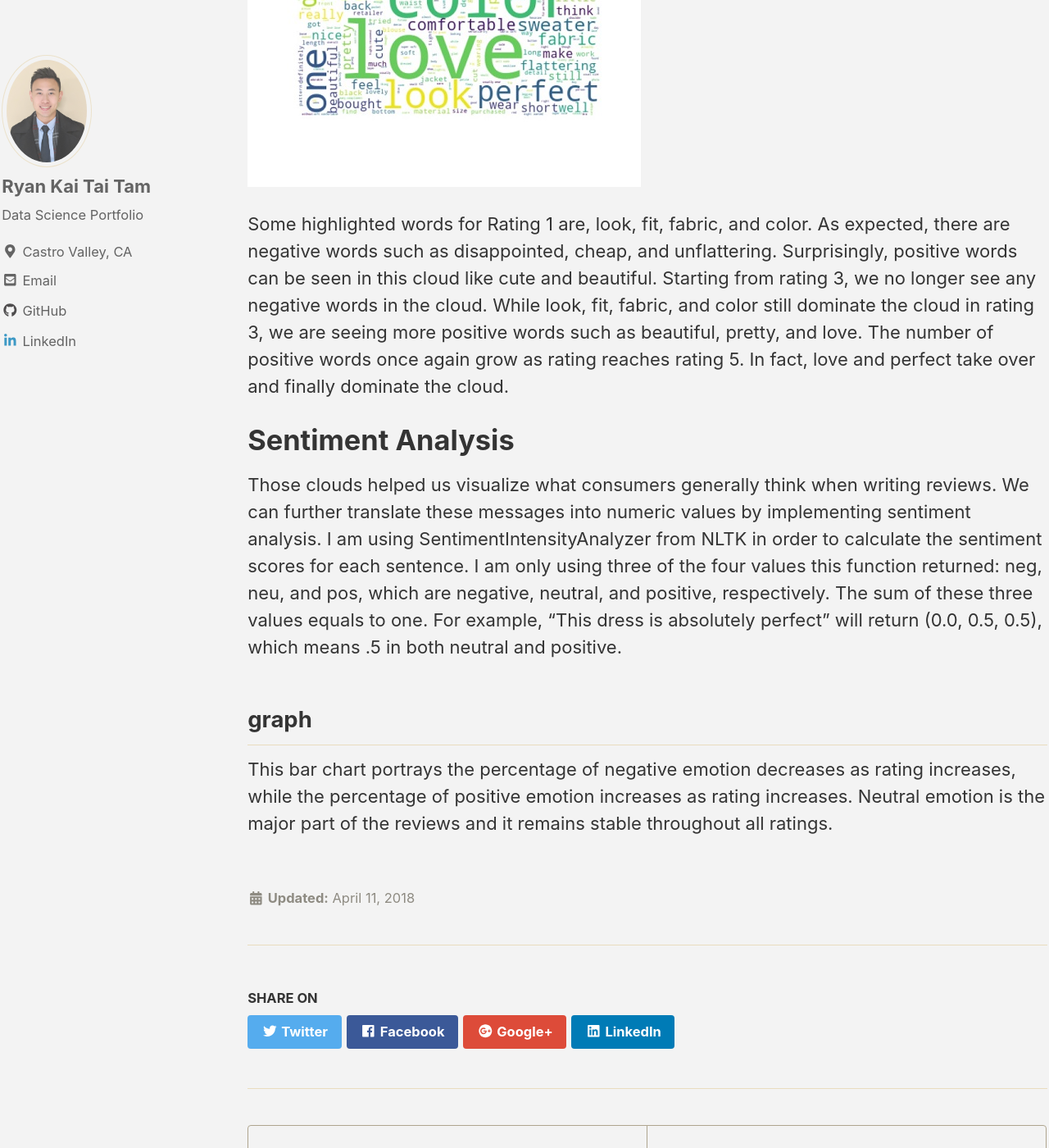
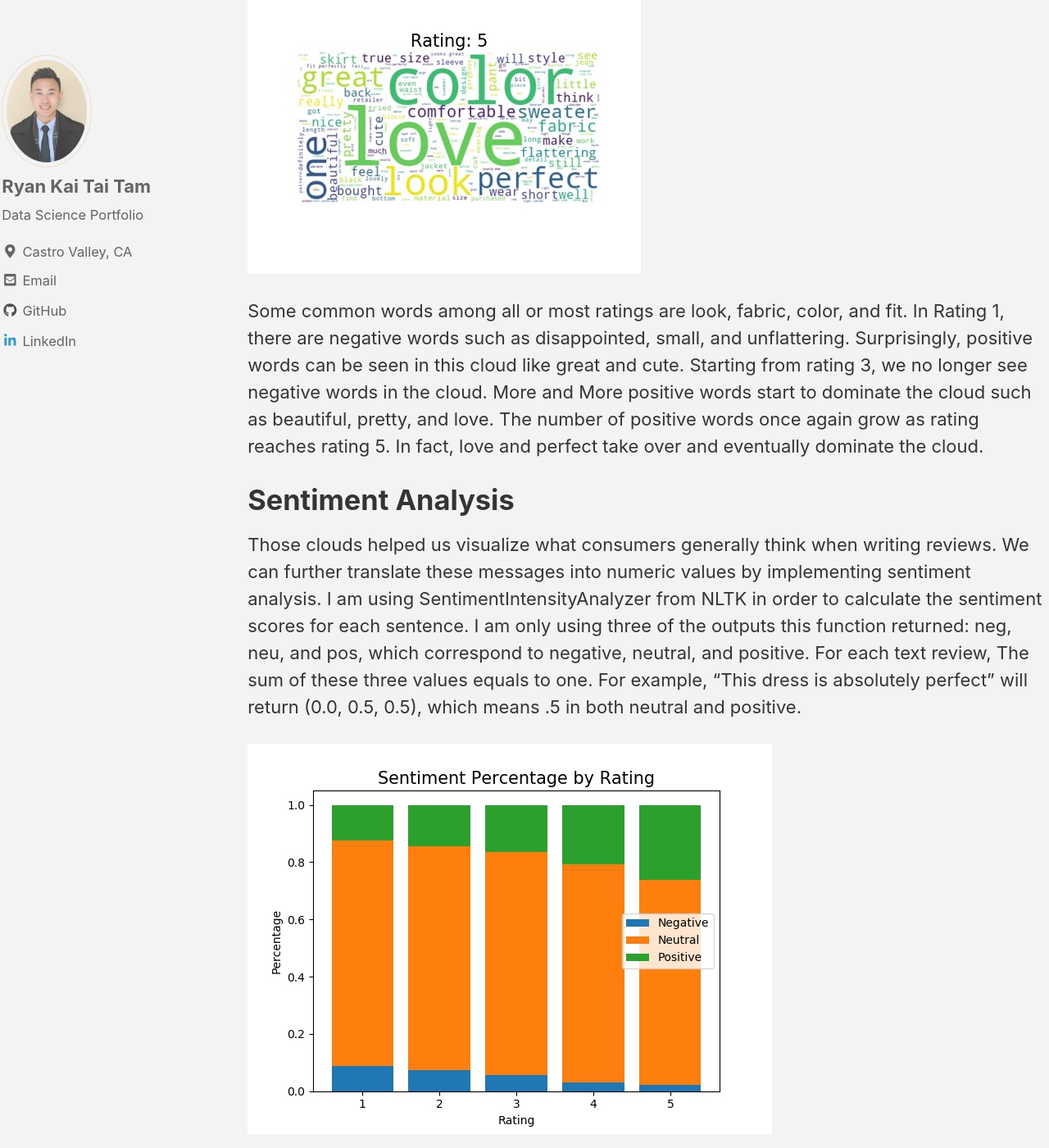
Before and after one commit to ryan-kttam/ryan-kttam.github.io, a Jekyll site: the page built from _posts/2018-07-30-Women_Clothing_Reviews.md, in a window 1280 px wide and 1400 px high, scrolled down 3399 px. Shown: the whole window at 82% size. Built offline with Jekyll 4.4.1, drawn with Linux system fonts in a browser that asks for light colours; cached includes are drawn as plain includes; nearby versions of some CDN libraries; some of the changed text lies outside the part shown.

Commit message:
added sentiment analysis section

```diff
--- a/_posts/2018-07-30-Women_Clothing_Reviews.md
+++ b/_posts/2018-07-30-Women_Clothing_Reviews.md
@@ -40,14 +40,23 @@ Word cloud is a method that shows the most frequent words in a text. We often ca
 <img src="/images/women_clothing/Figure_5.jpg" alt="Figure 5">
 <img src="/images/women_clothing/Figure_6.jpg" alt="Figure 6">
 
-Some highlighted words for Rating 1 are, look, fit, fabric, and color. As expected, there are negative words such as disappointed, cheap, and unflattering. Surprisingly, positive words can be seen in this cloud like cute and beautiful.
-Starting from rating 3, we no longer see any negative words in the cloud. While look, fit, fabric, and color still dominate the cloud in rating 3, we are seeing more positive words such as beautiful, pretty, and love.
-The number of positive words once again grow as rating reaches rating 5. In fact, love and perfect take over and finally dominate the cloud.
+Some common words among all or most ratings are look, fabric, color, and fit. In Rating 1, there are negative words such as disappointed, small, and unflattering. Surprisingly, positive words can be seen in this cloud like great and cute.
+Starting from rating 3, we no longer see negative words in the cloud. More and More positive words start to dominate the cloud such as beautiful, pretty, and love.
+The number of positive words once again grow as rating reaches rating 5. In fact, love and perfect take over and eventually dominate the cloud.
 
 # Sentiment Analysis
 
-Those clouds helped us visualize what consumers generally think when writing reviews. We can further translate these messages into numeric values by implementing sentiment analysis. I am using SentimentIntensityAnalyzer from NLTK in order to calculate the sentiment scores for each sentence. I am only using three of the four values this function returned: neg, neu, and pos, which are negative, neutral, and positive, respectively. The sum of these three values equals to one. For example, “This dress is absolutely perfect” will return (0.0, 0.5, 0.5), which means .5 in both neutral and positive.
+Those clouds helped us visualize what consumers generally think when writing reviews. We can further translate these messages into numeric values by implementing sentiment analysis. I am using SentimentIntensityAnalyzer from NLTK in order to calculate the sentiment scores for each sentence. I am only using three of the outputs this function returned: neg, neu, and pos, which correspond to negative, neutral, and positive. For each text review, The sum of these three values equals to one. For example, “This dress is absolutely perfect” will return (0.0, 0.5, 0.5), which means .5 in both neutral and positive.
 
-## graph
+<img src="/images/women_clothing/Figure_7.jpg" alt="Figure 7">
 
-This bar chart portrays the percentage of negative emotion decreases as rating increases, while the percentage of positive emotion increases as rating increases. Neutral emotion is the major part of the reviews and it remains stable throughout all ratings.
+There are a couple of interesting insights from this bar chart.
+ - The percentage of negative emotion decreases as rating increases, while the percentage of positive emotion increases as rating increases.
+ - Neutral emotion is the major part of the reviews and it remains stable throughout all ratings.
+ - Positive percentages are greater than negative percentages across all ratings, even in rating 1.
+
+# Machine Learning Model
+
+ - explain why we need to structure the dataset in a certain way.
+ - explain why use multinomialNB()/ why it is appropriate to use
+ - explain stopword, punctuation, stemming vs lemmatizing
```
Also changed, not shown: images/women_clothing/Figure_7.jpg (added), images/women_clothing/image2.jpg.
